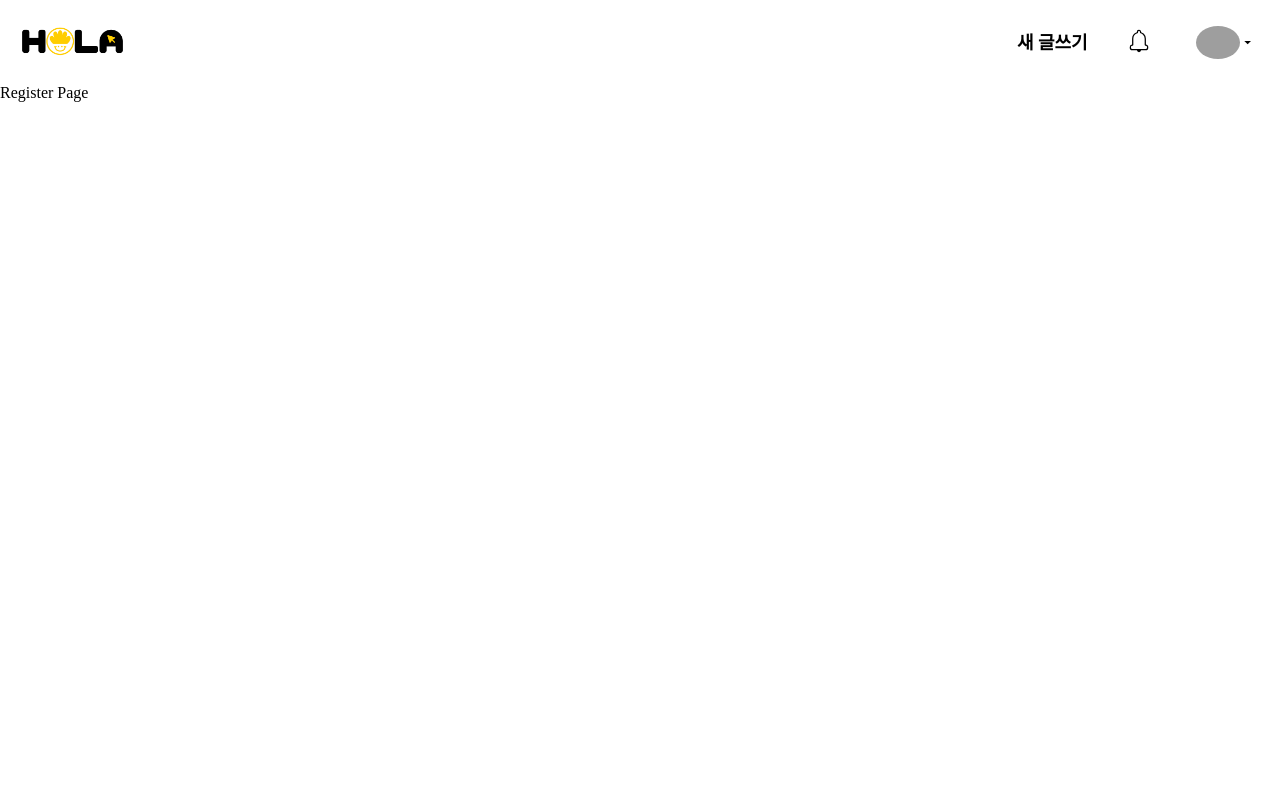
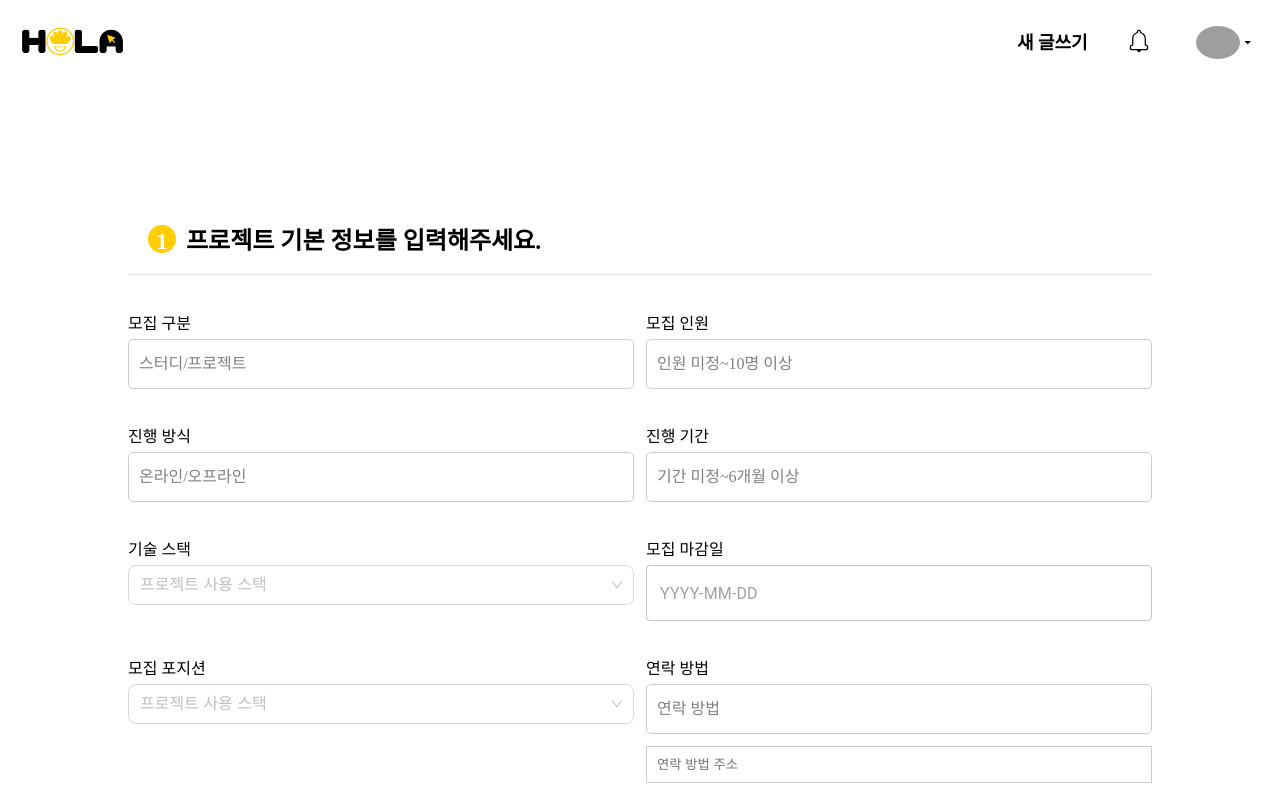
Before and after one commit to seongEun95/holu, a React (Create React App) app: page /register in a window 1280 px wide. Built offline with nearby package versions, Linux system fonts and the light colour scheme; grey boxes are pictures that could not be loaded; a web font is replaced by a local one.

Commit message:
레지스터 페이지 추가

```diff
--- a/src/pages/RegisterPage.tsx
+++ b/src/pages/RegisterPage.tsx
@@ -1,7 +1,134 @@
 /** @jsxRuntime classic */
 /** @jsx jsx */
 import { jsx, css } from '@emotion/react';
+import SelectBox from '../components/ui/SelectBox';
+import { useState } from 'react';
+import { SelectItems, peopleNumbers, period, position, process, skill } from '../data/registerData';
 
 export default function RegisterPage() {
-	return <div>Register Page</div>;
+	const [selectedValue, setSelectedValue] = useState('');
+
+	const handleClickItem = (value: any) => {
+		setSelectedValue(value);
+	};
+
+	return (
+		<div css={registerPageWrapCss}>
+			<h2 css={registerTitleCss}>
+				<span css={numCss}>1</span>프로젝트 기본 정보를 입력해주세요.
+			</h2>
+
+			<div css={selectBoxOuterCss}>
+				<div css={selectBoxWrapCss}>
+					<div css={selectBoxCss}>
+						<SelectBox
+							label="모집 구분"
+							type="singleSelection"
+							selectItems={SelectItems}
+							onClick={handleClickItem}
+							selectedValue={selectedValue}
+							defaultText="스터디/프로젝트"
+						/>
+					</div>
+					<div css={selectBoxCss}>
+						<SelectBox
+							label="모집 인원"
+							type="singleSelection"
+							selectItems={peopleNumbers}
+							onClick={handleClickItem}
+							selectedValue={selectedValue}
+							defaultText="인원 미정~10명 이상"
+						/>
+					</div>
+				</div>
+				<div css={selectBoxWrapCss}>
+					<div css={selectBoxCss}>
+						<SelectBox
+							label="진행 방식"
+							type="singleSelection"
+							selectItems={process}
+							onClick={handleClickItem}
+							selectedValue={selectedValue}
+							defaultText="온라인/오프라인"
+						/>
+					</div>
+					<div css={selectBoxCss}>
+						<SelectBox
+							label="진행 기간"
+							type="singleSelection"
+							selectItems={period}
+							onClick={handleClickItem}
+							selectedValue={selectedValue}
+							defaultText="기간 미정~6개월 이상"
+						/>
+					</div>
+				</div>
+				<div css={selectBoxWrapCss}>
+					<div css={selectBoxCss}>
+						<SelectBox type="multipleSelection" label="기술 스택" selectItems={skill} />
+					</div>
+					<div css={selectBoxCss}>
+						<SelectBox type="DateSelection" label="모집 마감일" />
+					</div>
+				</div>
+				<div css={selectBoxWrapCss}>
+					<div css={selectBoxCss}>
+						<SelectBox type="multipleSelection" label="모집 포지션" selectItems={position} />
+					</div>
+					<div css={selectBoxCss}>
+						<SelectBox
+							label="연락 방법"
+							type="singleSelection"
+							selectItems={SelectItems}
+							onClick={handleClickItem}
+							selectedValue={selectedValue}
+							defaultText="연락 방법"
+							contact={true}
+						/>
+					</div>
+				</div>
+			</div>
+		</div>
+	);
 }
+
+const registerTitleCss = css`
+	font-size: 24px;
+	font-weight: 700;
+	margin-bottom: 40px;
+	padding: 20px;
+	border-bottom: 3px solid #f1f1f1;
+`;
+
+const numCss = css`
+	display: inline-block;
+	width: 28px;
+	height: 28px;
+	line-height: 32px;
+	margin-right: 10px;
+	text-align: center;
+	border-radius: 100%;
+	background: #ffcd00;
+	color: #fff;
+`;
+
+const registerPageWrapCss = css`
+	width: 100%;
+	max-width: 1024px;
+	margin: 120px auto 0;
+`;
+
+const selectBoxOuterCss = css`
+	display: flex;
+	flex-direction: column;
+	gap: 40px;
+`;
+
+const selectBoxWrapCss = css`
+	display: flex;
+	gap: 12px;
+`;
+
+const selectBoxCss = css`
+	flex: 1 0 506px;
+`;
```
